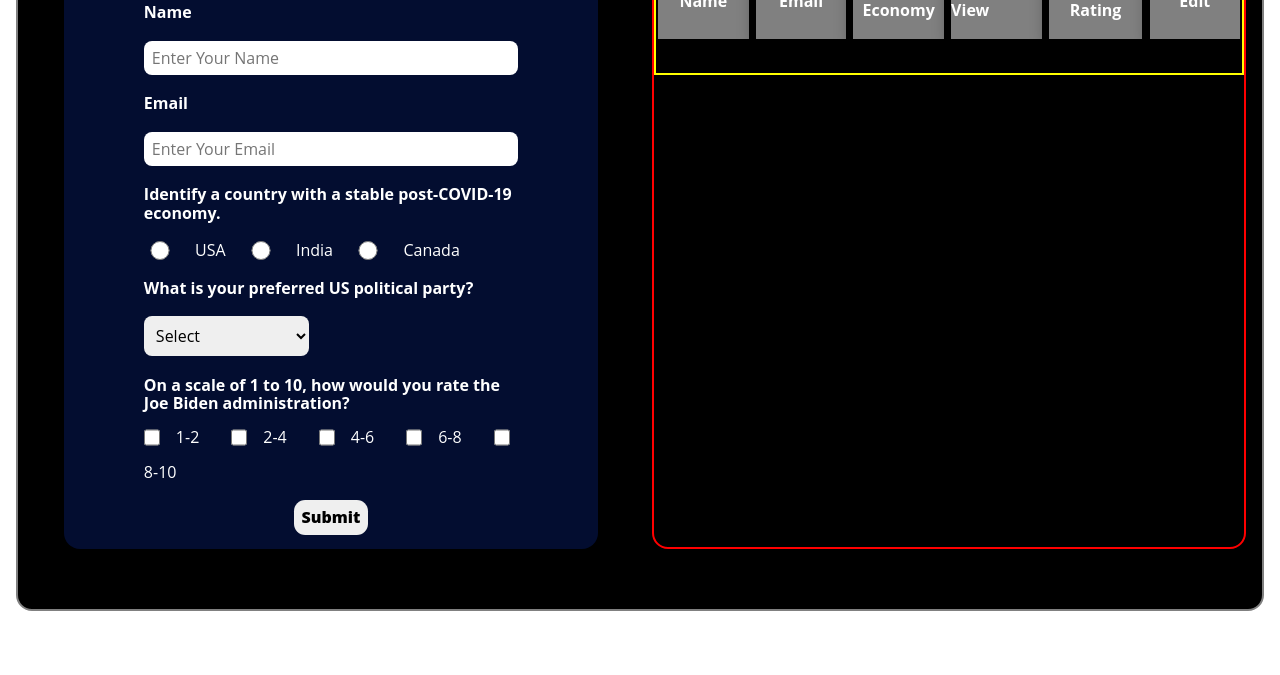
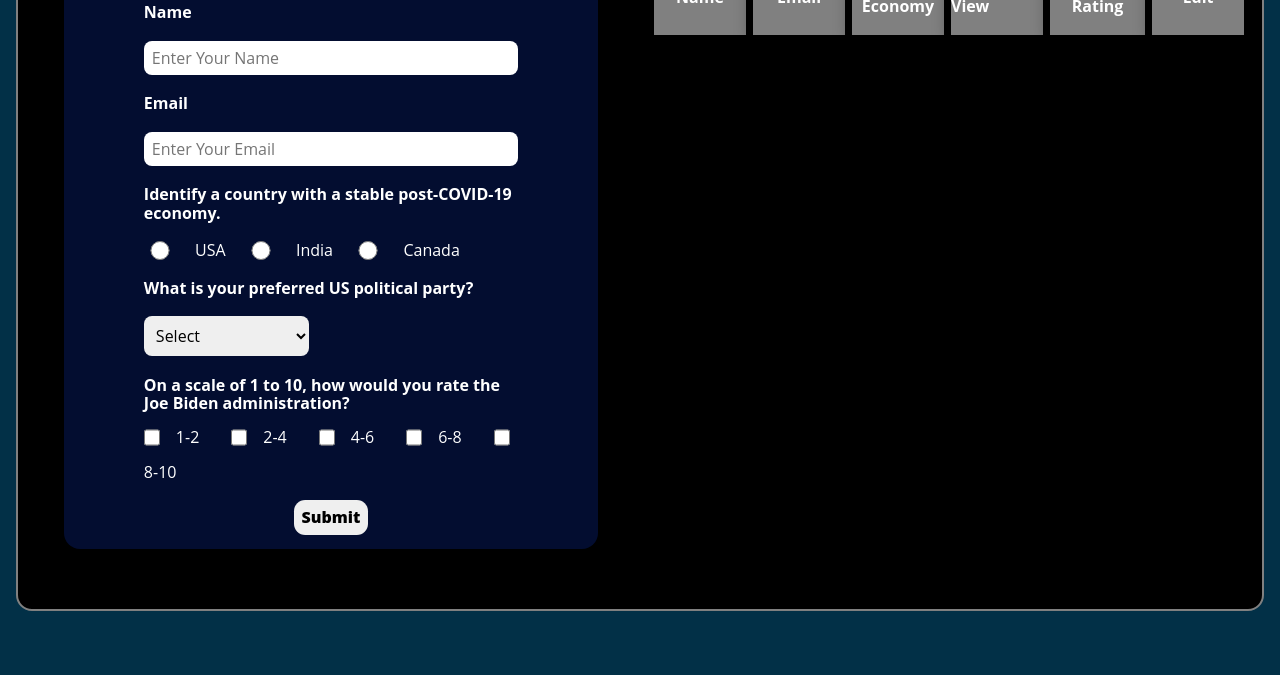
Before and after one commit to RKanna/CRUD-app-survey-form, a plain HTML site: page index.html in a window 1280 px wide. Shown: the part 125-800 px from the top of the page. Drawn offline with Linux system fonts and the light colour scheme.

Commit message:
Minor changes

```diff
--- a/styles/style.css
+++ b/styles/style.css
@@ -24,6 +24,7 @@ body {
   align-items: center; */
   display: flex;
   flex-wrap: wrap;
+  background-color: var(--clr-brussian-blue);
 }
 .entire-section-outline {
   margin: 1rem;
@@ -64,7 +65,7 @@ body {
   flex-direction: column;
   align-items: center;
   overflow: hidden;
-  border: 2px solid red;
+  /* border: 2px solid red; */
 }
 h1 {
   color: white;
@@ -150,8 +151,8 @@ h2 {
   align-items: center;
   flex-direction: column;
   overflow: hidden;
-  border: 2px solid yellow;
-  overflow: scroll;
+  /* border: 2px solid yellow; */
+  /* overflow: scroll; */
 }
 .internal-line-div {
   width: 100%;
```
